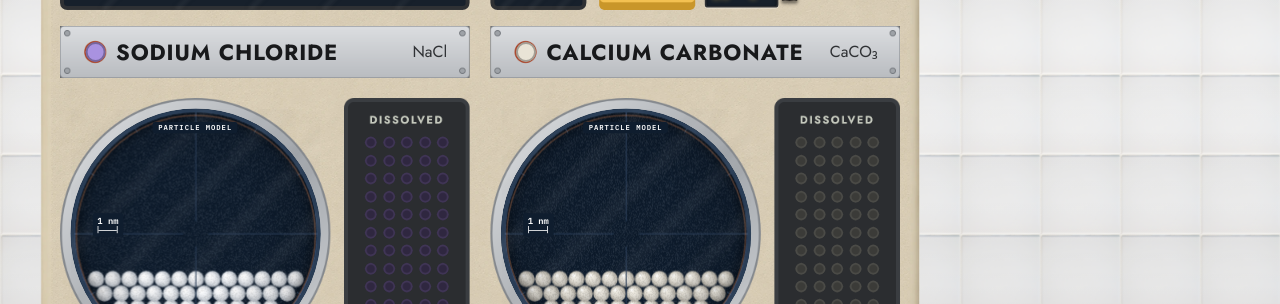
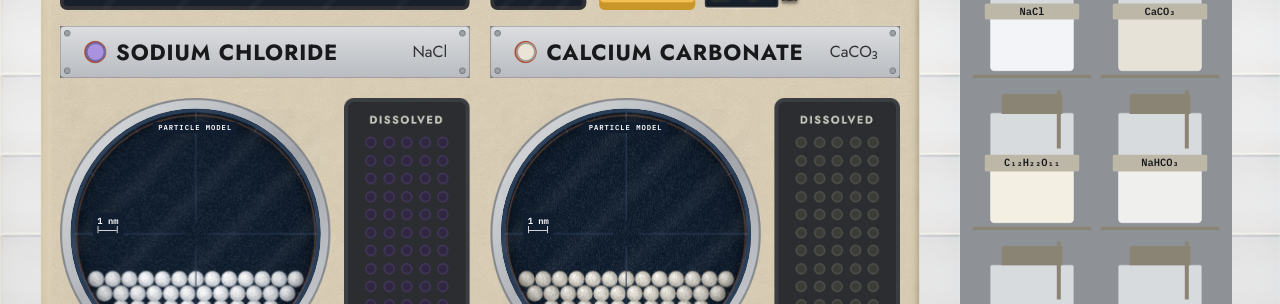
Before and after one commit to ben0sb0rne/teaching-material-site, a plain HTML site: page src/activities/explore-dissolving/index.html in a window 1280 px wide. Shown: the part 166-470 px from the top of the page. Drawn offline with Linux system fonts and the light colour scheme; no server answers.

Commit message:
Hang a substance shelf on the wall the notebook left
Scenery, deliberately. Nothing in it is a button, nothing takes the pointer,
and the whole rack is aria-hidden, so the tab order and the control count
are exactly what they were: freeze, stir, reset, water, heat and the two
nameplates. Seven, as before.

It is here for two reasons. The column the notebook vacated is 450 points of
bare wall, so the machine has been sitting left of centre with a third of
the stage empty. And this is where the samples will come from when the shelf
is wired -- one jar per substance, each with its own spoon, which is the
kit's own rule and the reason a spoonful rather than a spoon is what will
travel. Showing the destination costs nothing and explains the bench.

Flat, like the rest of the instrument: a dark rack, a lit top face, and jars
that differ by label and by nothing else, because all six are white powders
and that is the lesson's own point. Each jar's contents use that substance's
own --p-<key>, the same value the particle view uses, so the shelf and the
field agree without a student being told that they do.

A browser prints no background fills, so on paper each piece becomes its
outline; the powder keeps its fill, or a full jar and an empty one would
print identically.

Verified: boots clean, console silent, tab stops unchanged at 7 and the same
seven ids, pointer-events none, check-sim no regressions, no overflow at
360/768/1366.

Co-Authored-By: Claude Opus 5 <noreply@anthropic.com>

```diff
--- a/src/activities/explore-dissolving/activity.js
+++ b/src/activities/explore-dissolving/activity.js
@@ -491,6 +491,31 @@
           (box[3] * 0.055).toFixed(1) + 'px">Particle model</span>';
       } },
 
+      /* The substance shelf, and it is scenery. Nothing here is a button,
+         nothing takes the pointer, and the whole rack is aria-hidden, so
+         the control count and the tab order are exactly what they were.
+
+         It is here because the column the notebook vacated is 450 points of
+         bare wall, and because this is where the samples will come from
+         when the shelf is wired: one jar per substance, each with its own
+         spoon, which is the kit's own rule. Showing the destination costs
+         nothing and explains the bench. */
+      'shelf': { make: function (node) {
+        node.classList.add('shelf');
+        node.setAttribute('aria-hidden', 'true');
+        var out = '';
+        for (var i = 0; i < CYCLE.length; i++) {
+          var k = CYCLE[i], q = SUBSTANCE[k];
+          out += '<i class="jar" style="--jar-powder: var(--p-' + k + ')">' +
+                   '<i class="jar__glass"><i class="jar__fill"></i>' +
+                   '<i class="jar__spoon"></i></i>' +
+                   '<i class="jar__cap"></i>' +
+                   '<b class="jar__label">' + q.formula + '</b>' +
+                 '</i>';
+        }
+        node.innerHTML = out;
+      } },
+
       'notebook-text': { make: function (node) { node.id = 'notebook'; } },
 
       /* A slider, because the temperature is a continuous quantity and sliding
--- a/src/activities/explore-dissolving/dissolving.css
+++ b/src/activities/explore-dissolving/dissolving.css
@@ -92,6 +92,12 @@
   --lens-bg:   #0F1D2E;       /* the dark field inside the viewport */
   --lens-hair: #2A3E57;       /* etched crosshair and barrel ticks */
   --engrave:   #C8CCC0;       /* engraved panel lettering */
+
+  /* The shelf's steel. Three flat tones: a rack, a lit top face, a shadowed
+     one. Depth in here is contrast and overlap, never a gradient. */
+  --steel:      #B9BCC0;
+  --steel-dim:  #8E9297;
+  --steel-lit:  #D8DBDE;
 
   --under-bench: #0C0D0E;     /* the shadow under the front edge of the bench */
 
@@ -1030,6 +1036,79 @@ body {
 .no-notebook [data-layer="notebook-paper"],
 .no-notebook [data-layer="notebook-text"] { display: none; }
 
+/* --------------------------------------------------------------------------
+   The substance shelf. Scenery, for now: it shows where the samples will
+   come from once it is wired, and it fills the 450 points of bare wall the
+   notebook left behind. Nothing in here takes a pointer or a tab stop.
+
+   Flat, like the rest: a dark rack, a lit top face, and jars that differ by
+   label and by nothing else, because all six are white powders and that is
+   the lesson's own point. Each jar's contents use that substance's own
+   --p-<key>, the same value the particle view uses, so the shelf and the
+   field agree without a student being told that they do.
+   -------------------------------------------------------------------------- */
+.shelf {
+  display: grid;
+  grid-template-columns: repeat(2, 1fr);
+  grid-auto-rows: 1fr;
+  column-gap: 12px;
+  row-gap: 20px;
+  padding: 16px;
+  background: var(--steel-dim);
+  border-radius: 4px;
+  box-shadow: inset 0 3px 0 var(--steel);
+  /* Scenery. A tap on it should reach the wall behind, not stop here. */
+  pointer-events: none;
+}
+
+.jar { position: relative; display: block; border-bottom: 4px solid var(--cap-edge); }
+
+.jar__glass {
+  position: absolute;
+  left: 14%; right: 14%; top: 14%; bottom: 4px;
+  background: var(--steel-lit);
+  border: 1.5px solid var(--steel-dim);
+  border-radius: 3px 3px 6px 6px;
+}
+
+.jar__fill {
+  position: absolute;
+  left: 0; right: 0; bottom: 0;
+  height: 54%;
+  background: var(--jar-powder, var(--steel-lit));
+  border-radius: 0 0 5px 5px;
+}
+
+/* Its own spoon, standing in it — a minispoon serves its vial and no
+   other, and that rule is why a spoonful will travel rather than a spoon.
+   Dark, because a steel handle on a steel rack is one you cannot see. */
+.jar__spoon {
+  position: absolute;
+  right: 16%; top: -22%;
+  width: 5px; height: 54%;
+  background: var(--cap-edge);
+  border-radius: 2px 2px 0 0;
+}
+
+.jar__cap {
+  position: absolute;
+  left: 24%; right: 24%; top: 0;
+  height: 15%;
+  background: var(--cap-edge);
+  border-radius: 2px 2px 0 0;
+}
+
+.jar__label {
+  position: absolute;
+  left: 10%; right: 10%; top: 46%;
+  padding: 3px 0;
+  background: var(--cap-face);
+  color: var(--plate-ink);
+  font: 600 13px/1.1 var(--font-mono);
+  text-align: center;
+  border-radius: 2px;
+}
+
 @media print {
   html, body { background: #fff; overflow: visible; height: auto; }
   .bleed, .rotate, .boot { display: none !important; }
@@ -1043,6 +1122,17 @@ body {
   .viewport__dry, .layer[data-render="raster-overlay"] { display: none; }
   .key:focus-visible::after,
   .plate:focus-visible::after { display: none; }
+
+  /* A browser prints no background fills, so the shelf would come out as
+     blank paper. On paper each piece is its outline; the powder keeps its
+     fill, or a full jar and an empty one would print identically. */
+  .shelf, .jar__glass, .jar__cap, .jar__spoon {
+    background: none;
+    border: 1px solid var(--cap-ink);
+    box-shadow: none;
+  }
+  .jar__label { background: none; color: var(--cap-ink); }
+  .jar__fill { -webkit-print-color-adjust: exact; print-color-adjust: exact; }
 
   /* A browser does not print background colours, so the displays would come
      out as pale amber on bare paper — and the glass rasters that would have
--- a/src/activities/explore-dissolving/instrument.js
+++ b/src/activities/explore-dissolving/instrument.js
@@ -34,6 +34,7 @@
     'key-freeze', 'key-stir', 'key-reset', 'key-dispense', 'heat',
     'nameplate-{s}',
     'viewport-ring-{s}', 'viewport-field-{s}', 'glass-viewport-{s}',
+    'shelf',
     'notebook-paper', 'notebook-text'
   ];
 
--- a/src/activities/explore-dissolving/layer-manifest.json
+++ b/src/activities/explore-dissolving/layer-manifest.json
@@ -583,5 +583,16 @@
       309,
       863
     ]
+  },
+  {
+    "id": "shelf",
+    "render": "code",
+    "notes": "Decorative substance shelf. Not wired: it shows where the samples will come from.",
+    "box_1x": [
+      1200,
+      120,
+      340,
+      580
+    ]
   }
 ]
```
